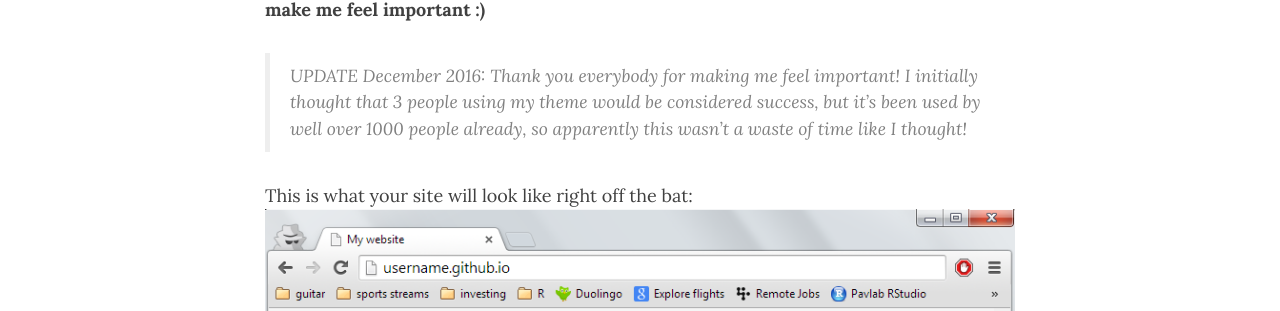
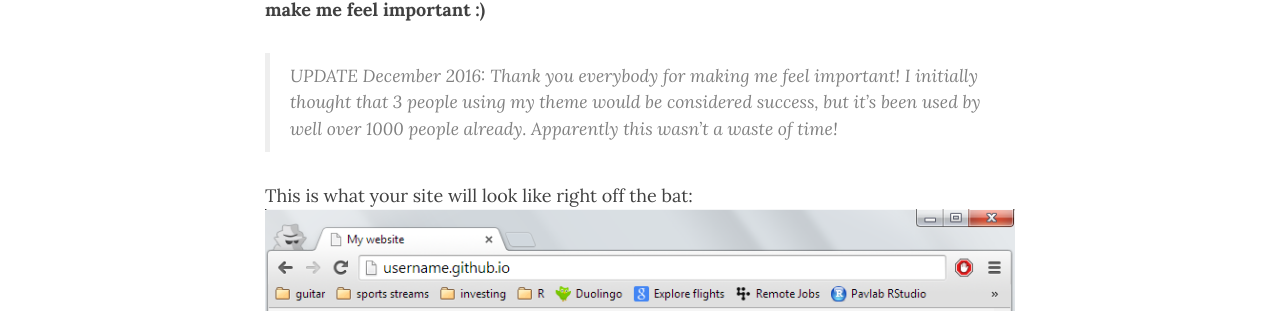
Before and after one commit to daattali/daattali.github.io, a Jekyll site: the page built from _posts/2015-03-12-beautiful-jekyll-how-to-build-a-site-in-minutes.md, in a window 1280 px wide and 900 px high, scrolled down 567 px. Shown: the part 196-507 px from the top of the window. Built offline with Jekyll 4.4.1, drawn with Linux system fonts in a browser that asks for light colours; nearby versions of some CDN libraries; comment, search, counter and statistics services are not loaded.

Commit message:
Update 2015-03-12-beautiful-jekyll-how-to-build-a-site-in-minutes.md

```diff
--- a/_posts/2015-03-12-beautiful-jekyll-how-to-build-a-site-in-minutes.md
+++ b/_posts/2015-03-12-beautiful-jekyll-how-to-build-a-site-in-minutes.md
@@ -16,7 +16,7 @@ and in my completely unbiased opinion this theme is beautiful, I chose the name
 You can view a [demo of the template](http://deanattali.com/beautiful-jekyll/) and use it right away if you want. **Please do, it'll
 make me feel important :)**
 
-> UPDATE December 2016: Thank you everybody for making me feel important! I initially thought that 3 people using my theme would be considered success, but it's been used by well over 1000 people already, so apparently this wasn't a waste of time like I thought!
+> UPDATE December 2016: Thank you everybody for making me feel important! I initially thought that 3 people using my theme would be considered success, but it's been used by well over 1000 people already. Apparently this wasn't a waste of time!
 
 This is what your site will look like right off the bat:
 [![Beautiful Jekyll]({{ site.url }}/img/blog/beautiful-jekyll.png)]({{ site.url }}/img/blog/beautiful-jekyll.png)
```
